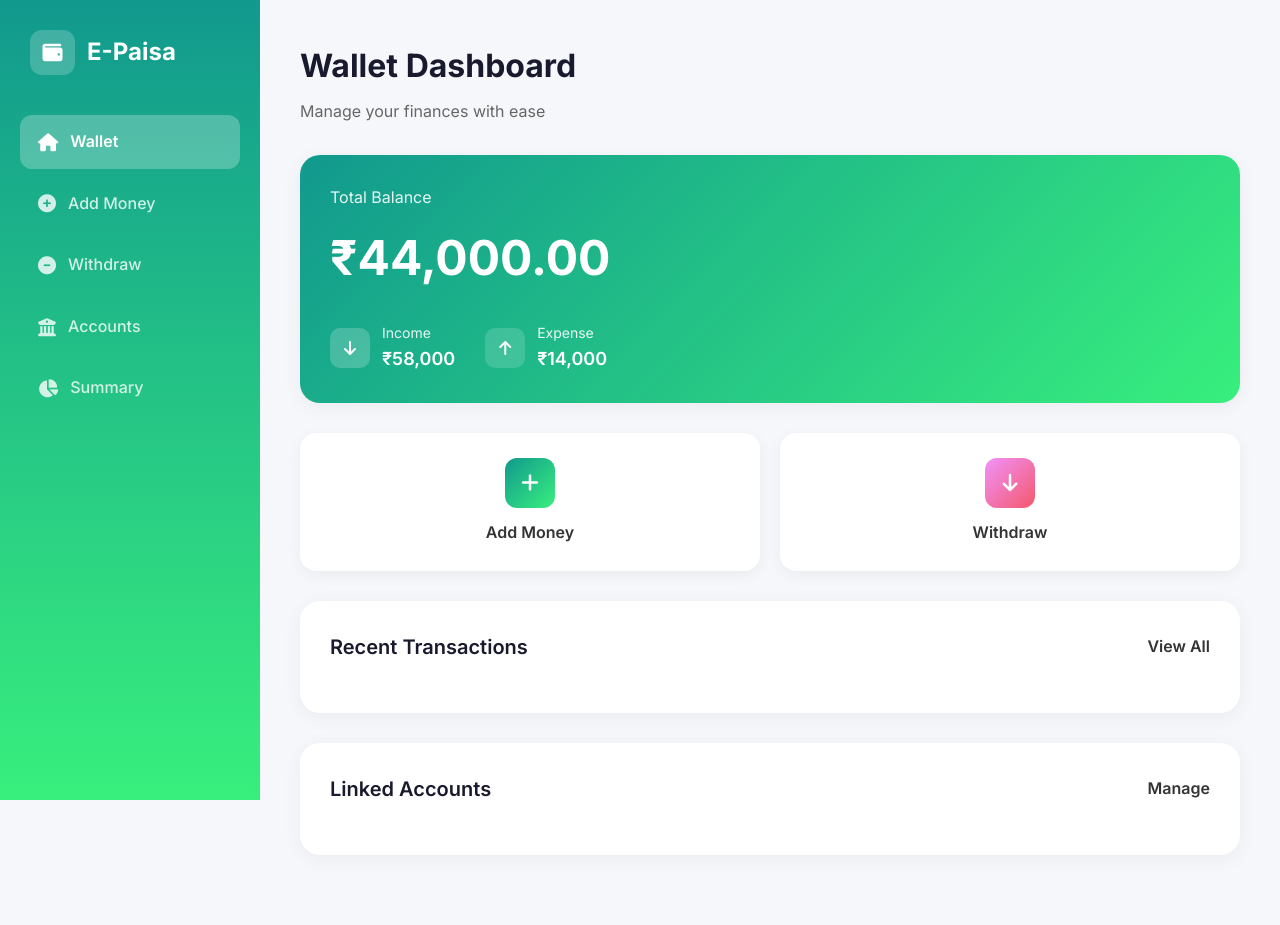
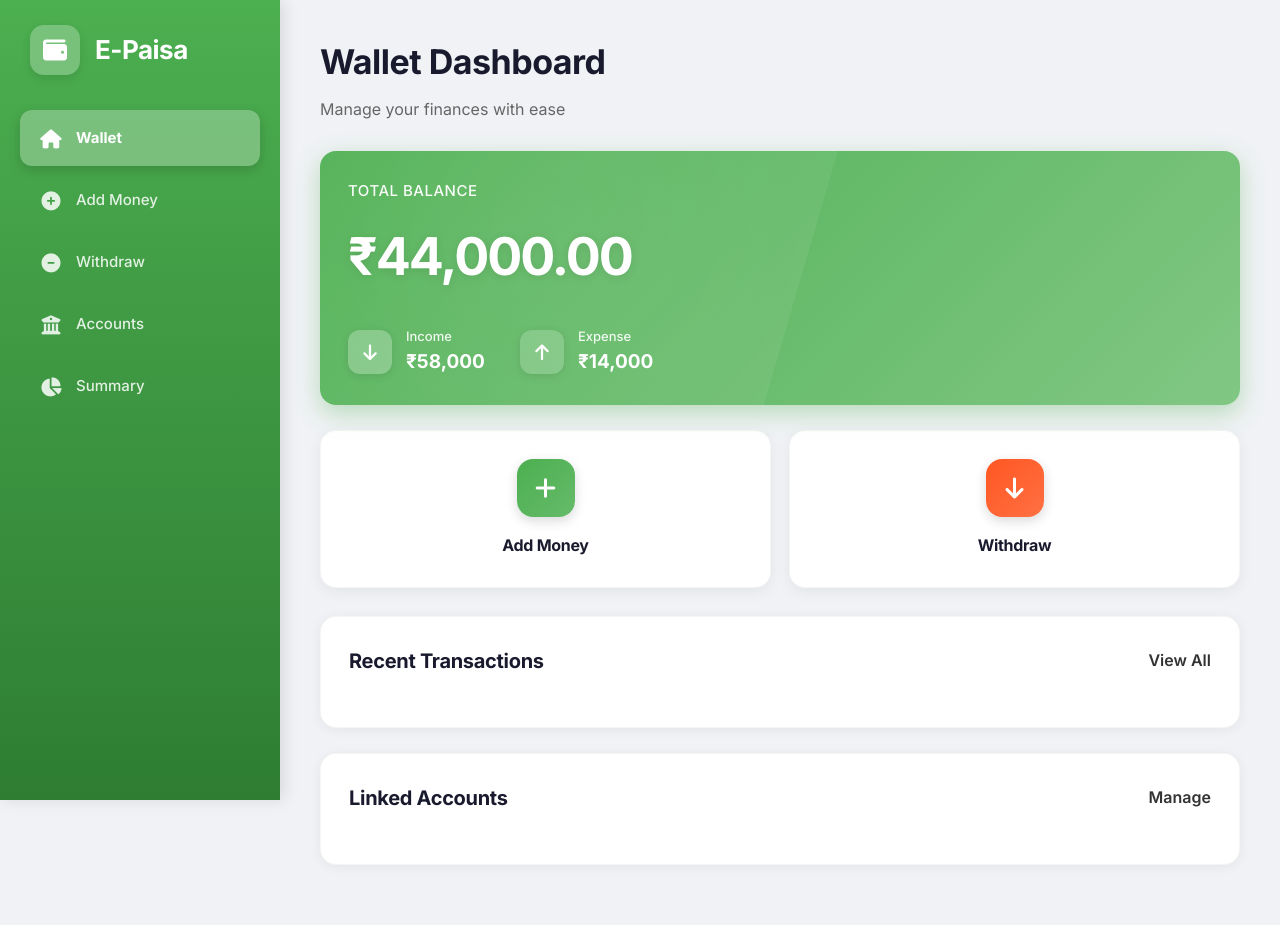
Before and after one commit to AbhayaWagle64/AI39A_GROUP2_-Banking-System-, a Flask app: template app/templates/wallet.html in a window 1280 px wide. Run offline with Flask 3, Linux system fonts and the light colour scheme; the template is opened without the code that fills it, so the values that code supplies are empty.

Commit message:
Fix endpoint naming conflicts and add eSewa-style CSS

```diff
--- a/app/routes.py
+++ b/app/routes.py
@@ -5,7 +5,11 @@ from functools import wraps
 main = Blueprint("main", __name__)
 
 # Simple in-memory user database (in production, use a real database)
-users_db = {}
+users_db = {
+    'test': {
+        'password': generate_password_hash('test123')
+    }
+}
 
 # Sample data
 transactions = [
@@ -156,5 +160,5 @@ def withdraw_money():
 
 @main.route("/linked-accounts")
 @login_required
-def linked_accounts():
+def linked_accounts_page():
     return render_template("linked_accounts.html", linked_accounts=linked_accounts)
--- a/app/static/style.css
+++ b/app/static/style.css
@@ -7,7 +7,7 @@
 
 body {
     font-family: 'Inter', sans-serif;
-    background-color: #f5f7fa;
+    background-color: #f0f2f5;
     color: #333;
     line-height: 1.6;
 }
@@ -18,184 +18,223 @@ body {
     min-height: 100vh;
 }
 
-/* Sidebar */
+/* Sidebar - eSewa Style */
 .sidebar {
-    width: 260px;
-    background: linear-gradient(180deg, #11998e 0%, #38ef7d 100%);
-    padding: 30px 20px;
+    width: 280px;
+    background: linear-gradient(180deg, #4CAF50 0%, #2E7D32 100%);
+    padding: 25px 20px;
     position: fixed;
     height: 100vh;
     overflow-y: auto;
+    box-shadow: 4px 0 15px rgba(0, 0, 0, 0.1);
 }
 
 .sidebar-logo {
     display: flex;
     align-items: center;
-    margin-bottom: 40px;
+    margin-bottom: 35px;
     padding: 0 10px;
 }
 
 .sidebar-logo-icon {
-    width: 45px;
-    height: 45px;
-    background: rgba(255, 255, 255, 0.2);
-    border-radius: 12px;
+    width: 50px;
+    height: 50px;
+    background: rgba(255, 255, 255, 0.25);
+    border-radius: 14px;
     display: flex;
     align-items: center;
     justify-content: center;
-    margin-right: 12px;
+    margin-right: 15px;
     color: white;
-    font-size: 20px;
+    font-size: 24px;
+    box-shadow: 0 4px 10px rgba(0, 0, 0, 0.1);
 }
 
 .sidebar-logo-text {
     color: white;
-    font-size: 24px;
-    font-weight: 700;
+    font-size: 26px;
+    font-weight: 800;
+    letter-spacing: -0.5px;
 }
 
 .sidebar-nav {
     display: flex;
     flex-direction: column;
-    gap: 8px;
+    gap: 6px;
 }
 
 .sidebar-nav-item {
     display: flex;
     align-items: center;
-    padding: 14px 18px;
-    color: rgba(255, 255, 255, 0.8);
+    padding: 16px 20px;
+    color: rgba(255, 255, 255, 0.85);
     text-decoration: none;
     border-radius: 12px;
-    transition: all 0.3s;
+    transition: all 0.3s ease;
     font-weight: 500;
+    font-size: 15px;
 }
 
 .sidebar-nav-item i {
-    margin-right: 12px;
-    font-size: 18px;
+    margin-right: 14px;
+    font-size: 19px;
+    width: 22px;
+    text-align: center;
 }
 
 .sidebar-nav-item:hover {
-    background: rgba(255, 255, 255, 0.15);
+    background: rgba(255, 255, 255, 0.18);
     color: white;
-    transform: translateX(5px);
+    transform: translateX(6px);
+    box-shadow: 0 4px 12px rgba(0, 0, 0, 0.1);
 }
 
 .sidebar-nav-item.active {
-    background: rgba(255, 255, 255, 0.25);
+    background: rgba(255, 255, 255, 0.28);
     color: white;
-    font-weight: 600;
+    font-weight: 700;
+    box-shadow: 0 4px 12px rgba(0, 0, 0, 0.15);
 }
 
 /* Main Content */
 .main-content {
     flex: 1;
-    margin-left: 260px;
-    padding: 40px;
-    background: #f5f7fa;
+    margin-left: 280px;
+    padding: 35px 40px;
+    background: #f0f2f5;
 }
 
 .page-header {
-    margin-bottom: 30px;
+    margin-bottom: 28px;
 }
 
 .page-title {
-    font-size: 32px;
-    font-weight: 700;
+    font-size: 34px;
+    font-weight: 800;
     color: #1a1a2e;
     margin-bottom: 8px;
+    letter-spacing: -0.5px;
 }
 
 .page-subtitle {
     color: #666;
     font-size: 16px;
+    font-weight: 400;
 }
 
-/* Cards */
+/* Cards - eSewa Style */
 .card {
     background: white;
-    border-radius: 20px;
-    padding: 30px;
-    margin-bottom: 30px;
-    box-shadow: 0 4px 20px rgba(0, 0, 0, 0.05);
+    border-radius: 16px;
+    padding: 28px;
+    margin-bottom: 25px;
+    box-shadow: 0 2px 12px rgba(0, 0, 0, 0.06);
+    border: 1px solid rgba(0, 0, 0, 0.04);
 }
 
 .card-header {
     display: flex;
     justify-content: space-between;
     align-items: center;
-    margin-bottom: 20px;
+    margin-bottom: 22px;
 }
 
 .card-title {
     font-size: 20px;
-    font-weight: 600;
+    font-weight: 700;
     color: #1a1a2e;
+    letter-spacing: -0.3px;
 }
 
-/* Balance Card */
+/* Balance Card - eSewa Style */
 .balance-card {
-    background: linear-gradient(135deg, #11998e 0%, #38ef7d 100%);
+    background: linear-gradient(135deg, #4CAF50 0%, #66BB6A 50%, #81C784 100%);
     color: white;
+    box-shadow: 0 8px 25px rgba(76, 175, 80, 0.35);
+    border: none;
+    position: relative;
+    overflow: hidden;
+}
+
+.balance-card::before {
+    content: '';
+    position: absolute;
+    top: -50%;
+    right: -50%;
+    width: 200%;
+    height: 200%;
+    background: radial-gradient(circle, rgba(255,255,255,0.1) 0%, transparent 70%);
+    animation: shimmer 3s infinite;
+}
+
+@keyframes shimmer {
+    0% { transform: translate(-30%, -30%) rotate(0deg); }
+    100% { transform: translate(30%, 30%) rotate(360deg); }
 }
 
 .balance-label {
-    font-size: 16px;
-    opacity: 0.9;
-    margin-bottom: 10px;
+    font-size: 15px;
+    opacity: 0.95;
+    margin-bottom: 12px;
+    font-weight: 500;
+    letter-spacing: 0.5px;
+    text-transform: uppercase;
 }
 
 .balance-amount {
-    font-size: 48px;
-    font-weight: 700;
-    margin-bottom: 25px;
+    font-size: 52px;
+    font-weight: 800;
+    margin-bottom: 28px;
+    letter-spacing: -2px;
+    text-shadow: 0 2px 10px rgba(0, 0, 0, 0.1);
 }
 
 .balance-stats {
     display: flex;
-    gap: 30px;
+    gap: 35px;
 }
 
 .balance-stat {
     display: flex;
     align-items: center;
-    gap: 12px;
+    gap: 14px;
 }
 
 .balance-stat-icon {
-    width: 40px;
-    height: 40px;
-    border-radius: 10px;
+    width: 44px;
+    height: 44px;
+    border-radius: 12px;
     display: flex;
     align-items: center;
     justify-content: center;
-    font-size: 16px;
+    font-size: 18px;
+    box-shadow: 0 2px 8px rgba(0, 0, 0, 0.1);
 }
 
 .balance-stat-icon.income {
-    background: rgba(255, 255, 255, 0.2);
+    background: rgba(255, 255, 255, 0.25);
 }
 
 .balance-stat-icon.expense {
-    background: rgba(255, 255, 255, 0.15);
+    background: rgba(255, 255, 255, 0.18);
 }
 
 .balance-stat-label {
-    font-size: 14px;
+    font-size: 13px;
     opacity: 0.9;
+    font-weight: 500;
 }
 
 .balance-stat-value {
-    font-size: 18px;
-    font-weight: 600;
+    font-size: 19px;
+    font-weight: 700;
 }
 
-/* Quick Actions */
+/* Quick Actions - eSewa Style */
 .quick-actions {
     display: flex;
-    gap: 20px;
-    margin-bottom: 30px;
+    gap: 18px;
+    margin-bottom: 28px;
 }
 
 .action-btn {
@@ -203,88 +242,96 @@ body {
     display: flex;
     flex-direction: column;
     align-items: center;
-    padding: 25px;
+    padding: 28px 20px;
     background: white;
     border-radius: 16px;
     text-decoration: none;
     color: #333;
-    transition: all 0.3s;
-    box-shadow: 0 4px 15px rgba(0, 0, 0, 0.05);
+    transition: all 0.3s ease;
+    box-shadow: 0 4px 15px rgba(0, 0, 0, 0.06);
+    border: 1px solid rgba(0, 0, 0, 0.04);
 }
 
 .action-btn:hover {
-    transform: translateY(-5px);
-    box-shadow: 0 8px 25px rgba(0, 0, 0, 0.1);
+    transform: translateY(-6px);
+    box-shadow: 0 8px 25px rgba(0, 0, 0, 0.12);
+    border-color: rgba(76, 175, 80, 0.2);
 }
 
 .action-btn-icon {
-    width: 50px;
-    height: 50px;
-    border-radius: 12px;
+    width: 58px;
+    height: 58px;
+    border-radius: 16px;
     display: flex;
     align-items: center;
     justify-content: center;
-    margin-bottom: 12px;
-    font-size: 20px;
+    margin-bottom: 16px;
+    font-size: 24px;
     color: white;
+    box-shadow: 0 4px 12px rgba(0, 0, 0, 0.15);
 }
 
 .action-btn-icon.add {
-    background: linear-gradient(135deg, #11998e 0%, #38ef7d 100%);
+    background: linear-gradient(135deg, #4CAF50 0%, #66BB6A 100%);
 }
 
 .action-btn-icon.withdraw {
-    background: linear-gradient(135deg, #f093fb 0%, #f5576c 100%);
+    background: linear-gradient(135deg, #FF5722 0%, #FF7043 100%);
 }
 
 .action-btn-label {
-    font-weight: 600;
+    font-weight: 700;
     font-size: 16px;
+    color: #1a1a2e;
+    letter-spacing: -0.3px;
 }
 
-/* Transaction List */
+/* Transaction List - eSewa Style */
 .transaction-list {
     display: flex;
     flex-direction: column;
-    gap: 15px;
+    gap: 12px;
 }
 
 .transaction-item {
     display: flex;
     align-items: center;
-    padding: 16px;
+    padding: 18px 20px;
     background: #f8f9fa;
-    border-radius: 12px;
-    transition: all 0.3s;
+    border-radius: 14px;
+    transition: all 0.3s ease;
+    border: 1px solid rgba(0, 0, 0, 0.03);
 }
 
 .transaction-item:hover {
-    background: #f0f1f2;
-    transform: translateX(5px);
+    background: #f0f2f5;
+    transform: translateX(6px);
+    box-shadow: 0 4px 12px rgba(0, 0, 0, 0.08);
 }
 
 .transaction-icon {
-    width: 45px;
-    height: 45px;
-    border-radius: 12px;
+    width: 50px;
+    height: 50px;
+    border-radius: 14px;
     display: flex;
     align-items: center;
     justify-content: center;
-    margin-right: 16px;
-    font-size: 18px;
+    margin-right: 18px;
+    font-size: 20px;
     color: white;
+    box-shadow: 0 3px 10px rgba(0, 0, 0, 0.12);
 }
 
 .transaction-icon.credit {
-    background: linear-gradient(135deg, #11998e 0%, #38ef7d 100%);
+    background: linear-gradient(135deg, #4CAF50 0%, #66BB6A 100%);
 }
 
 .transaction-icon.debit {
-    background: linear-gradient(135deg, #f093fb 0%, #f5576c 100%);
+    background: linear-gradient(135deg, #FF5722 0%, #FF7043 100%);
 }
 
 .transaction-icon.transfer {
-    background: linear-gradient(135deg, #667eea 0%, #764ba2 100%);
+    background: linear-gradient(135deg, #2196F3 0%, #42A5F5 100%);
 }
 
 .transaction-info {
--- a/app/templates/add_money.html
+++ b/app/templates/add_money.html
@@ -31,7 +31,7 @@
                     <i class="fas fa-minus-circle"></i>
                     <span>Withdraw</span>
                 </a>
-                <a href="{{ url_for('main.linked_accounts') }}" class="sidebar-nav-item">
+                <a href="{{ url_for('main.linked_accounts_page') }}" class="sidebar-nav-item">
                     <i class="fas fa-university"></i>
                     <span>Accounts</span>
                 </a>
--- a/app/templates/linked_accounts.html
+++ b/app/templates/linked_accounts.html
@@ -31,7 +31,7 @@
                     <i class="fas fa-minus-circle"></i>
                     <span>Withdraw</span>
                 </a>
-                <a href="{{ url_for('main.linked_accounts') }}" class="sidebar-nav-item active">
+                <a href="{{ url_for('main.linked_accounts_page') }}" class="sidebar-nav-item active">
                     <i class="fas fa-university"></i>
                     <span>Accounts</span>
                 </a>
--- a/app/templates/wallet.html
+++ b/app/templates/wallet.html
@@ -31,7 +31,7 @@
                     <i class="fas fa-minus-circle"></i>
                     <span>Withdraw</span>
                 </a>
-                <a href="{{ url_for('main.linked_accounts') }}" class="sidebar-nav-item">
+                <a href="{{ url_for('main.linked_accounts_page') }}" class="sidebar-nav-item">
                     <i class="fas fa-university"></i>
                     <span>Accounts</span>
                 </a>
@@ -121,7 +121,7 @@
             <div class="card">
                 <div class="card-header">
                     <h2 class="card-title">Linked Accounts</h2>
-                    <a href="{{ url_for('main.linked_accounts') }}" style="color: var(--primary-purple); text-decoration: none; font-weight: 600;">Manage</a>
+                    <a href="{{ url_for('main.linked_accounts_page') }}" style="color: var(--primary-purple); text-decoration: none; font-weight: 600;">Manage</a>
                 </div>
                 {% for account in linked_accounts[:2] %}
                 <div class="account-card" style="margin-bottom: 12px; padding: 16px;">
--- a/app/templates/withdraw_money.html
+++ b/app/templates/withdraw_money.html
@@ -31,7 +31,7 @@
                     <i class="fas fa-minus-circle"></i>
                     <span>Withdraw</span>
                 </a>
-                <a href="{{ url_for('main.linked_accounts') }}" class="sidebar-nav-item">
+                <a href="{{ url_for('main.linked_accounts_page') }}" class="sidebar-nav-item">
                     <i class="fas fa-university"></i>
                     <span>Accounts</span>
                 </a>
```
Also changed, not shown: other parts of app/static/style.css (+76 -57 lines).
